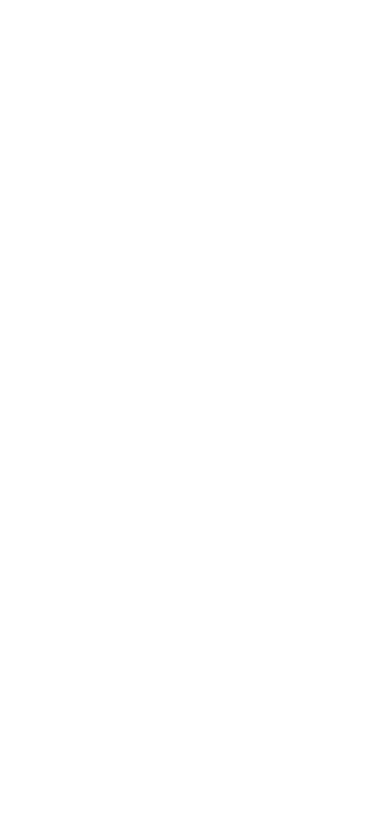
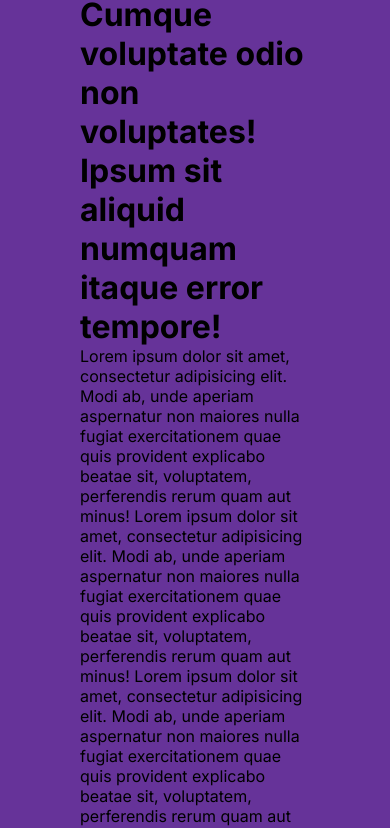
Before and after one commit to Alek30k/Blog_App, a Next.js app: page / in a window 390 px wide. Shown: the part 434-1262 px from the top of the page. Before the commit the page ends 844 px from the top, so only its background shows below. Built offline with nearby package versions, Linux system fonts and the light colour scheme.

Commit message:
responsive

```diff
--- a/src/app/globals.css
+++ b/src/app/globals.css
@@ -36,3 +36,21 @@ a {
   padding-left: 80px;
   padding-right: 80px;
 }
+
+@media screen and (max-width: 1536px) {
+  .wrapper {
+    max-width: 1366px;
+  }
+}
+
+@media screen and (max-width: 1280px) {
+  .wrapper {
+    max-width: 1024px;
+  }
+}
+
+@media screen and (max-width: 1224px) {
+  .wrapper {
+    max-width: 768px;
+  }
+}
--- a/src/app/page.jsx
+++ b/src/app/page.jsx
@@ -4,7 +4,51 @@ import styles from "./homepage.module.css";
 export default function Home() {
   return (
     <div>
-      <Link href="/">Hello</Link>
+      <h1>
+        Lorem ipsum, dolor sit amet consectetur adipisicing elit. Hic neque
+        rerum accusantium assumenda repellendus odit obcaecati qui quidem?
+        Cumque voluptate odio non voluptates! Ipsum sit aliquid numquam itaque
+        error tempore!
+      </h1>
+      <Link href="/">
+        Lorem ipsum dolor sit amet, consectetur adipisicing elit. Modi ab, unde
+        aperiam aspernatur non maiores nulla fugiat exercitationem quae quis
+        provident explicabo beatae sit, voluptatem, perferendis rerum quam aut
+        minus! Lorem ipsum dolor sit amet, consectetur adipisicing elit. Modi
+        ab, unde aperiam aspernatur non maiores nulla fugiat exercitationem quae
+        quis provident explicabo beatae sit, voluptatem, perferendis rerum quam
+        aut minus! Lorem ipsum dolor sit amet, consectetur adipisicing elit.
+        Modi ab, unde aperiam aspernatur non maiores nulla fugiat exercitationem
+        quae quis provident explicabo beatae sit, voluptatem, perferendis rerum
+        quam aut minus! Lorem ipsum dolor sit amet, consectetur adipisicing
+        elit. Modi ab, unde aperiam aspernatur non maiores nulla fugiat
+        exercitationem quae quis provident explicabo beatae sit, voluptatem,
+        perferendis rerum quam aut minus! Lorem ipsum dolor sit amet,
+        consectetur adipisicing elit. Modi ab, unde aperiam aspernatur non
+        maiores nulla fugiat exercitationem quae quis provident explicabo beatae
+        sit, voluptatem, perferendis rerum quam aut minus! Lorem ipsum dolor sit
+        amet, consectetur adipisicing elit. Modi ab, unde aperiam aspernatur non
+        maiores nulla fugiat exercitationem quae quis provident explicabo beatae
+        sit, voluptatem, perferendis rerum quam aut minus! Lorem ipsum dolor sit
+        amet, consectetur adipisicing elit. Modi ab, unde aperiam aspernatur non
+        maiores nulla fugiat exercitationem quae quis provident explicabo beatae
+        sit, voluptatem, perferendis rerum quam aut minus! Lorem ipsum dolor sit
+        amet, consectetur adipisicing elit. Modi ab, unde aperiam aspernatur non
+        maiores nulla fugiat exercitationem quae quis provident explicabo beatae
+        sit, voluptatem, perferendis rerum quam aut minus! Lorem ipsum dolor sit
+        amet, consectetur adipisicing elit. Modi ab, unde aperiam aspernatur non
+        maiores nulla fugiat exercitationem quae quis provident explicabo beatae
+        sit, voluptatem, perferendis rerum quam aut minus! Lorem ipsum dolor sit
+        amet, consectetur adipisicing elit. Modi ab, unde aperiam aspernatur non
+        maiores nulla fugiat exercitationem quae quis provident explicabo beatae
+        sit, voluptatem, perferendis rerum quam aut minus! Lorem ipsum dolor sit
+        amet, consectetur adipisicing elit. Modi ab, unde aperiam aspernatur non
+        maiores nulla fugiat exercitationem quae quis provident explicabo beatae
+        sit, voluptatem, perferendis rerum quam aut minus! Lorem ipsum dolor sit
+        amet, consectetur adipisicing elit. Modi ab, unde aperiam aspernatur non
+        maiores nulla fugiat exercitationem quae quis provident explicabo beatae
+        sit, voluptatem, perferendis rerum quam aut minus!
+      </Link>
     </div>
   );
 }
```
